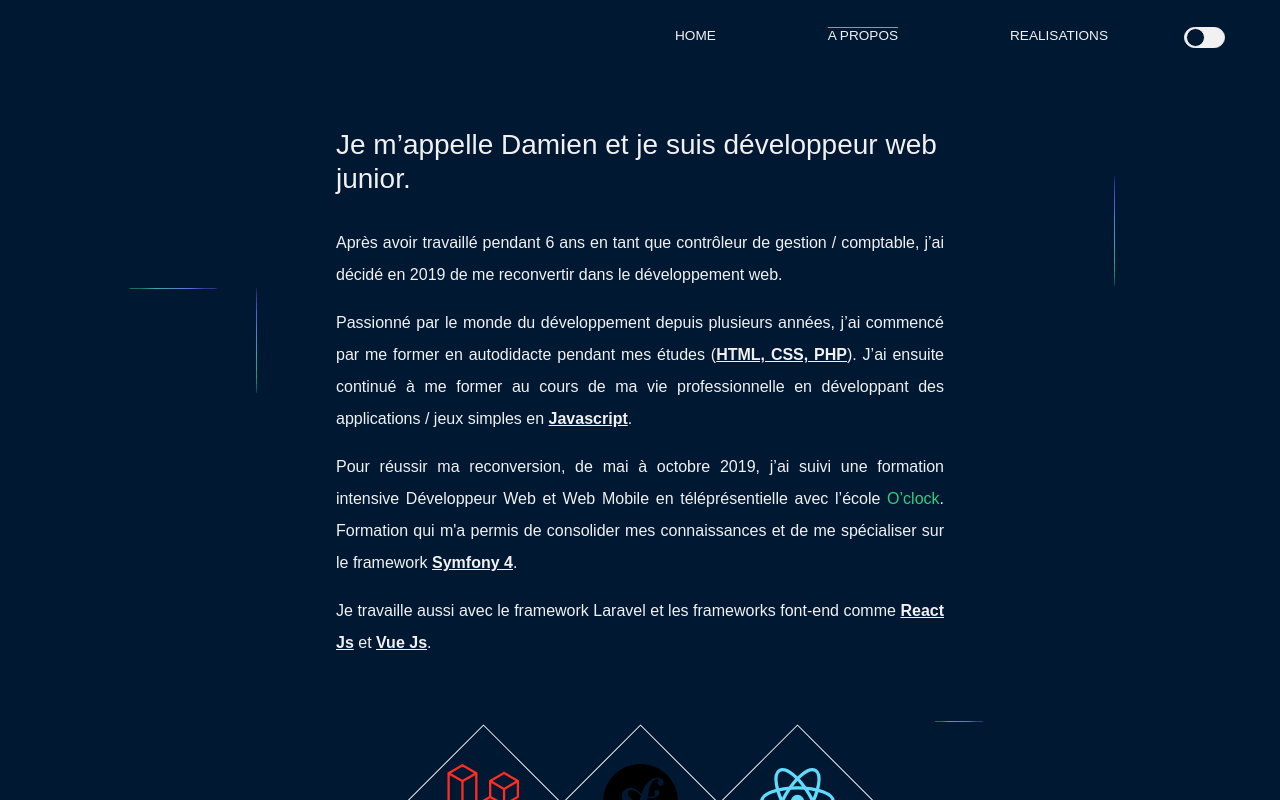
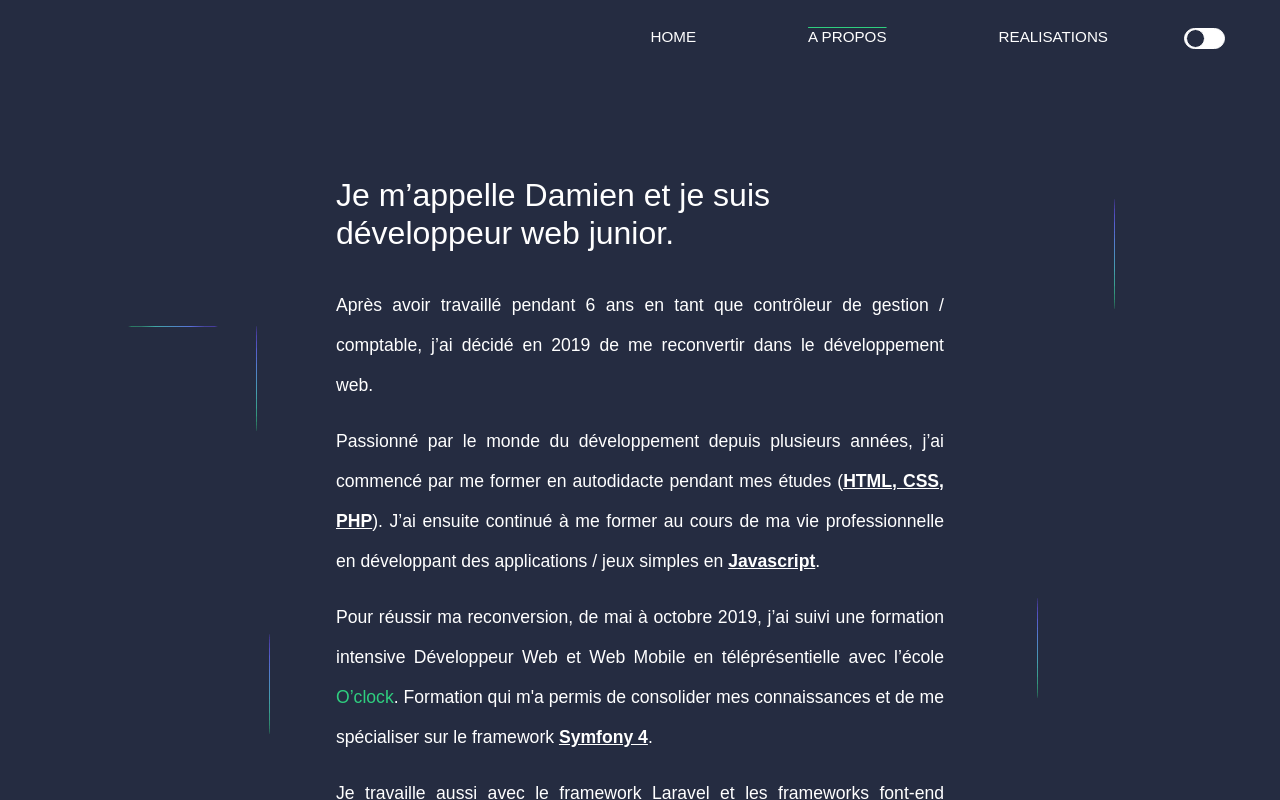
Before and after one commit to DamienMgn/vue-js-router-animation, a Vue app: page /about in a window 1280 px wide. Shown: the top 800 px of the page. Built offline with nearby package versions, Linux system fonts and the light colour scheme; a web font is replaced by a local one; what vue-typed-js would draw is missing.

Commit message:
colors + background responsive menu

```diff
--- a/src/components/About.vue
+++ b/src/components/About.vue
@@ -3,7 +3,7 @@
     <Header :mode="mode" @toggle="$emit('toggle')" />
     <div class="about-container">
       <div class="about-section about-presentation">
-        <h3 class="about-title">Je m’appelle Damien et je suis développeur web junior.</h3>
+        <h2 class="about-title">Je m’appelle Damien et je suis développeur web junior.</h2>
         <p class="presentation-p">
         Après avoir travaillé pendant 6 ans en tant que contrôleur de gestion / comptable, j’ai décidé en 2019 de me reconvertir dans le développement web.
         </p>
@@ -60,13 +60,16 @@ export default {
   data () {
     return {
         circles: [
-          { color: ['#0E6251', '#48C9B0'], top: '45%', left: '73%', width: '50px', height: '1px', strength: 40, class: 'circle'},
+          { color: ['#0E6251', '#48C9B0'], top: '45%', left: '83%', width: '50px', height: '1px', strength: 40, class: 'circle'},
           { color: ['#0B5345', '#73C6B6'], top: '18%', left: '10%', width: '90px', height: '1px', strength: 46, class: 'circle'},
           { color: ['#0E6251', '#7DCEA0'], top: '18%', left: '20%', width: '1px', height: '105px', strength: 33, class: 'circle'},
           { color: ['#7D6608', '#F7DC6F'], top: '11%', left: '87%', width: '1px', height: '110px', strength: 65, class: 'circle'},
           { color: ['#6E2C00', '#DC7633'], top: '75%', left: '7%', width: '1px', height: '94px', strength: 60, class: 'circle'},
           { color: ['#6E2C00', '#DC7633'], top: '75%', left: '79%', width: '89px', height: '1px', strength: 60, class: 'circle'},
           { color: ['#6E2C00', '#DC7633'], top: '89%', left: '66%', width: '100px', height: '1px', strength: 60, class: 'circle'},
+          { color: ['#6E2C00', '#DC7633'], top: '33%', left: '81%', width: '1px', height: '100px', strength: 60, class: 'circle'},
+          { color: ['#6E2C00', '#DC7633'], top: '69%', left: '89%', width: '1px', height: '100px', strength: 60, class: 'circle'},
+          { color: ['#6E2C00', '#DC7633'], top: '35%', left: '21%', width: '1px', height: '100px', strength: 60, class: 'circle'},
         ]
     }
   }
@@ -97,7 +100,7 @@ export default {
   width: 100%;
   height: 100%;
   text-align: justify;
-  line-height: 2rem;
+  line-height: 2.5rem;
 }
 
 .presentation-p strong{
@@ -131,7 +134,7 @@ export default {
 .vertical-line {
   width: 1px;
   height: 13px;
-  background-color: #011832;
+  background-color: #252c41;
 }
 
 .dark .vertical-line {
@@ -154,14 +157,14 @@ export default {
 }
 
 .logo-container {
-  border: 1px solid #011832;
+  border: 1px solid #252c41;
   padding: 1rem;
   margin: 1.5rem 1.5rem;
   transform: rotate(-45deg)
 }
 
 .dark .logo-container {
-  border-color: #F1F1F1;
+  border-color: #FFFFFF;
 }
 
 .logo-container img {
@@ -192,15 +195,20 @@ export default {
   }
 
   .about-container {
-    margin-top: 5rem;
+    margin-top: 6rem;
   }
 }
 
 @media (min-width: 840px) {
   .about-container {
     flex-direction: row;
-    margin-top: 5rem;
+    margin-top: 7rem;
   }
+
+  .presentation-p {
+    font-size: 1.1rem;
+  }
+
 }
 
 @media (min-width: 990px) {
@@ -209,7 +217,7 @@ export default {
   }
 
   .about-container {
-    margin-top: 7rem;
+    margin-top: 10rem;
   }
 
   .about-title {
--- a/src/components/Home.vue
+++ b/src/components/Home.vue
@@ -68,14 +68,14 @@ export default {
 <style>
 
 .light .page {
-  background: #F1F1F1;
-  color: #011832;
+  background: #FFFFFF;
+  color: #252c41;
   transition: all 0.5s;
 }
 
 .dark .page{
-  background: #011832;
-  color: #F1F1F1;
+  background: #252c41;
+  color: #FFFFFF;
   transition: all 0.5s;
 }
 
@@ -154,7 +154,7 @@ export default {
 }
 
 .home-button:hover {
-  color: #F1F1F1;
+  color: #FFFFFF;
   background-color: #2FCE7F;
   text-decoration: none;
 }
@@ -164,7 +164,7 @@ export default {
 }
 
 .light .home-button:hover {
-  color: #F1F1F1;
+  color: #FFFFFF;
   border: 2px solid #6b48ff;
   background-color: #6b48ff;
   text-decoration: none;
@@ -189,7 +189,7 @@ export default {
   }
 
   .dark .home-presentation {
-    border: 3px solid #001329;
+    border: 3px solid #252c41;
   }
 
   .home-button {
--- a/src/components/Projects.vue
+++ b/src/components/Projects.vue
@@ -98,7 +98,7 @@ export default {
   align-items: center;
   border-radius: 2px;
   opacity: 1;
-  color: #011832;
+  color: #252c41;
   font-size: 0.9rem;
 }
 
@@ -134,11 +134,11 @@ export default {
   border: 3px solid;
   border-radius: 2px;
   background: linear-gradient(-45deg, rgba(1, 24, 50, 1), rgba(255, 255, 255, 0.1));
-  color: #F1F1F1
+  color: #FFFFFF
 }
 
 .slide-title {
-  color: #F1F1F1;
+  color: #FFFFFF;
   padding: 5px 5px;
   font-weight: bold;
   margin-bottom: 2rem;
@@ -147,8 +147,8 @@ export default {
 }
 
 .slide-link {
-  color: #F1F1F1;
-  border: 2px solid #F1F1F1;
+  color: #FFFFFF;
+  border: 2px solid #FFFFFF;
   padding: 5px 50px;
   background-color: transparent;
   transition: all 0.4s;
@@ -157,7 +157,7 @@ export default {
 }
 
 .slide-link:hover {
-  color: #F1F1F1;
+  color: #FFFFFF;
   text-decoration: none;
   transform: scale(1.05);
 }
@@ -177,15 +177,15 @@ export default {
   padding: 5px 25px;
   margin: 15px 15px;
   border-radius: 2px;
-  border: 2px solid #F1F1F1;
-  color: #F1F1F1;
+  border: 2px solid #FFFFFF;
+  color: #FFFFFF;
   background-color: transparent;
   transition: background-color 0.5s;
 }
 
 .agile__nav-button:hover {
-  color: #011832;
-  background-color: #F1F1F1;
+  color: #252c41;
+  background-color: #FFFFFF;
 }
 
 @media (min-width: 540px) {
--- a/src/layouts/Footer.vue
+++ b/src/layouts/Footer.vue
@@ -41,7 +41,7 @@ footer {
 }
 
 .dark .footer-link-container p {
-    color: #F1F1F1
+    color: #FFFFFF
 }
 
 .dark .footer-link-container a {
@@ -56,11 +56,11 @@ footer {
     width: 7px;
     height: 1px;
     margin-top: -10px;
-    background-color: #F1F1F1
+    background-color: #FFFFFF
 }
 
 .light .horizontal-line {
-    background-color: #011832
+    background-color: #252c41
 }
 
 @media (min-width: 595px) {
--- a/src/layouts/Header.vue
+++ b/src/layouts/Header.vue
@@ -68,7 +68,7 @@ header {
 }
 
 .dark header a {
-    color: #F1F1F1 !important;
+    color: #FFFFFF !important;
 }
 
 header a {
@@ -86,22 +86,26 @@ header a:hover {
 }
 
 .dark header .navbar {
-    background-color: transparent !important;
-    border-bottom: 1px solid #F1F1F1;
+    background-color: #252c41 !important;
+    border-bottom: 1px solid #FFFFFF;
 }
 
 header .navbar {
-    background-color: transparent !important;
-    border-bottom: 1px solid #011832;
+    background-color: #FFFFFF !important;
+    border-bottom: 1px solid #252c41;
+}
+
+.navbar-nav {
+    margin-top: 1rem;
 }
 
 header .navbar-brand {
-    color: #011832 !important;
+    color: #252c41 !important;
     text-decoration: none !important;
 }
 
 .dark header .navbar-brand {
-    color: #F1F1F1 !important;
+    color: #FFFFFF !important;
     text-decoration: none !important;
 }
 
@@ -114,23 +118,23 @@ header .navbar-brand {
 }
 
 .navbar-toggler {
-    border: 1px solid #011832 !important;
+    border: 1px solid #252c41 !important;
 }
 
 .dark .navbar-toggler {
-    border: 1px solid #F1F1F1 !important;
+    border: 1px solid #FFFFFF !important;
 }
 
 .menu-item {
     height: 3px;
     width: 30px;
-    background-color: #011832;
+    background-color: #252c41;
     margin-top: 6px;
     margin-bottom: 6px
 }
 
 .dark .menu-item {
-    background-color: #F1F1F1;
+    background-color: #FFFFFF;
 }
 
 @media (min-width: 992px) {
@@ -147,9 +151,14 @@ header .navbar-brand {
         justify-content: flex-end;
     }
 
+    .navbar-nav {
+        margin-top: 0rem;
+    }
+
     header a {
         padding: 4px 16px;
         margin: 0 16px;
+        font-size: 0.95rem;
     }
 
     .dark header .navbar {
--- a/src/layouts/Toggle.vue
+++ b/src/layouts/Toggle.vue
@@ -38,16 +38,16 @@ export default {
   cursor: pointer;
   top: 0;
   bottom: 0;
-  background: #F1F1F1;
+  background: #FFFFFF;
   -webkit-transition: 0.4s;
   transition: 0.4s;
-  border: 1px solid #011832;
+  border: 1px solid #252c41;
   height: 21px;
   width: 41px;
 }
 
 .dark .toggler {
-  border: 1px solid #F1F1F1;
+  border: 1px solid #FFFFFF;
 }
 
 .toggler:before {
@@ -57,14 +57,14 @@ export default {
   width: 19px;
   left: 1px;
   bottom: 0px;
-  background: #011832;
+  background: #252c41;
   -webkit-transition: 0.4s;
   transition: 0.4s;
-  border: 1px solid #F1F1F1;
+  border: 1px solid #FFFFFF;
 }
 
 input:checked + .toggler {
-  background: #F1F1F1;
+  background: #FFFFFF;
 }
 
 input:focus + .toggler {
```
